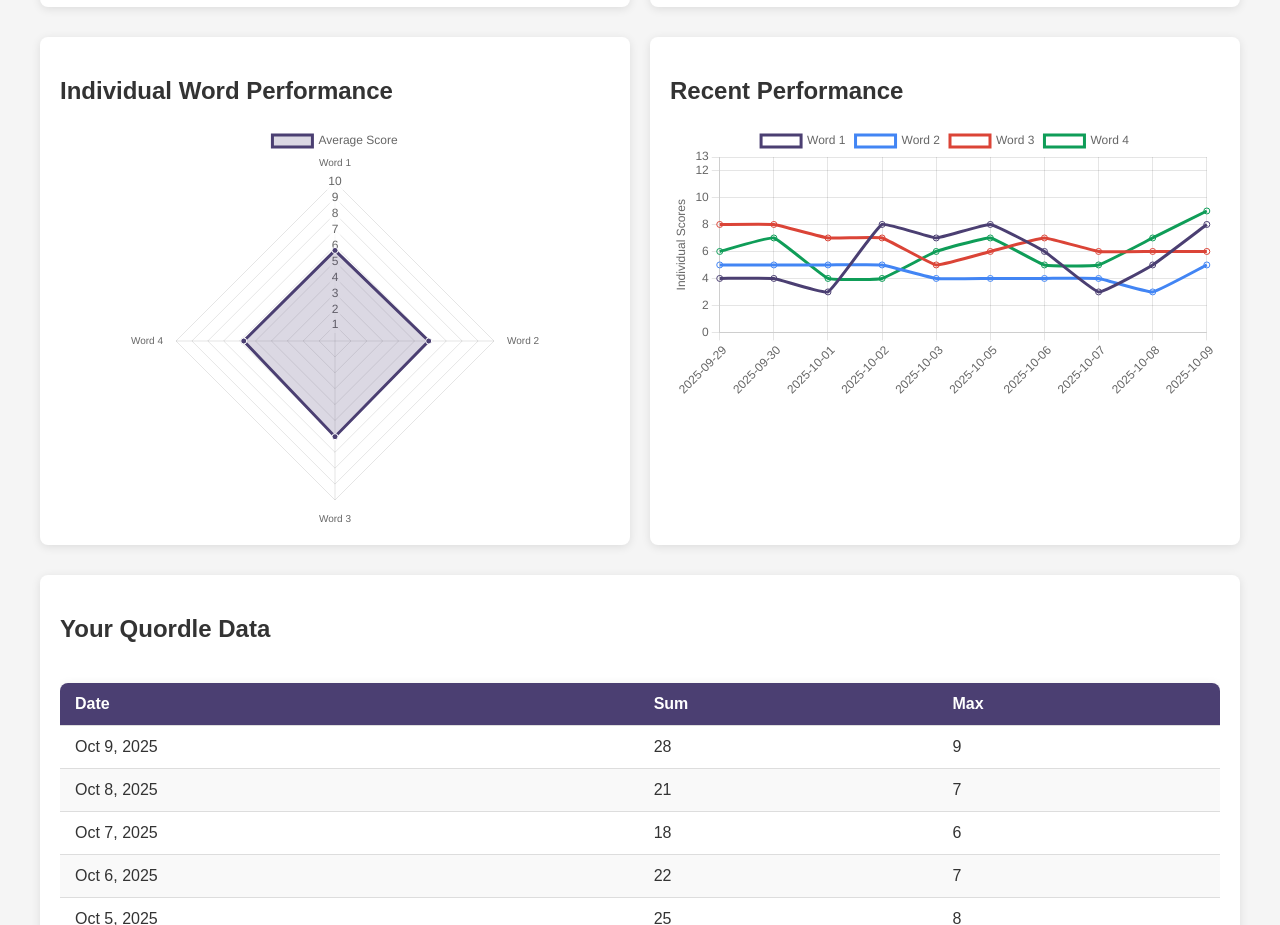
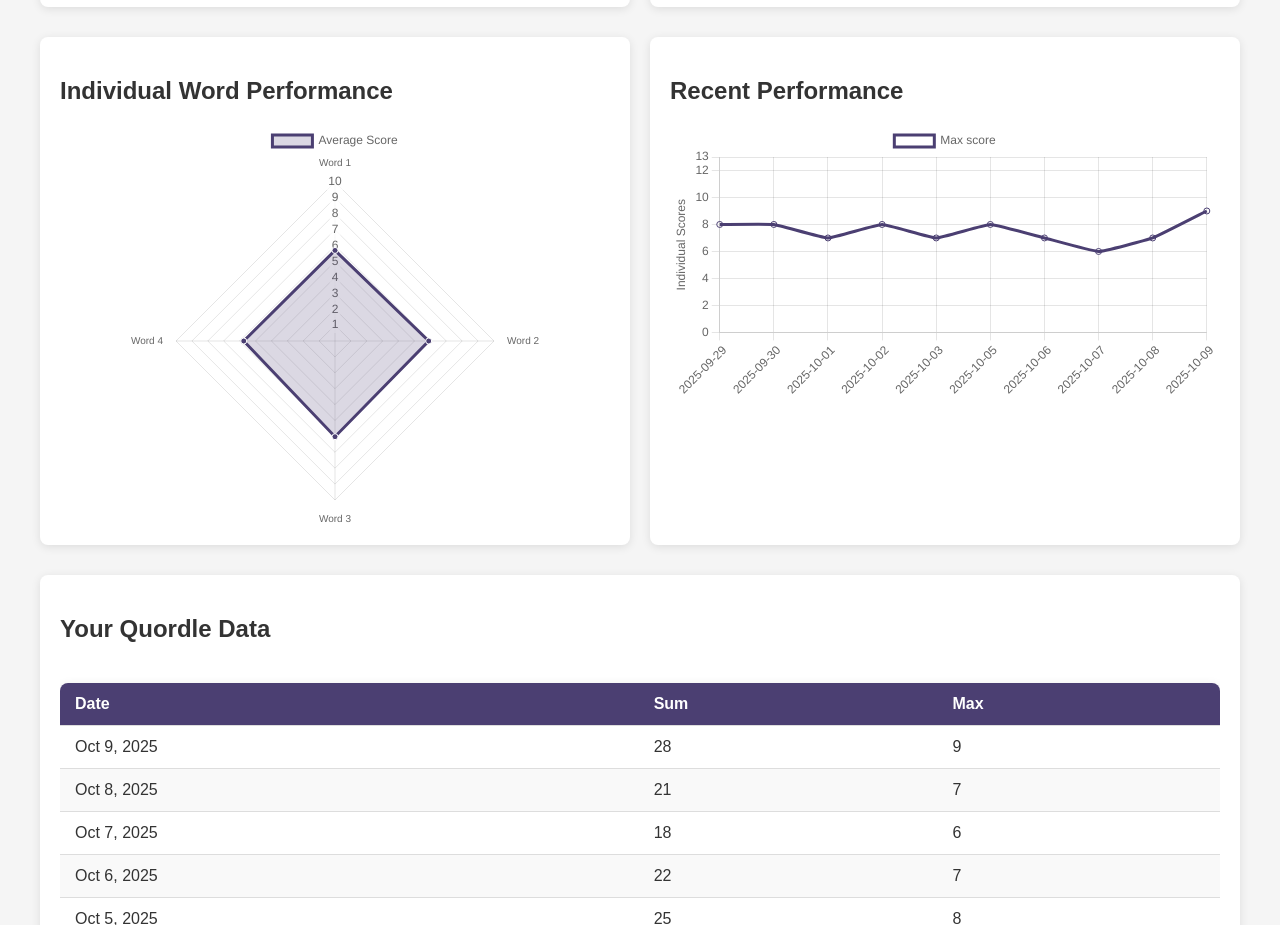
Before and after one commit to philc622/quordle-scores, a plain HTML site: page docs/index.html in a window 1280 px wide. Shown: the part 940-1865 px from the top of the page. Drawn offline with nearby package versions, Linux system fonts and the light colour scheme; files whose address does not match are found by name.

Commit message:
Show recent scores

```diff
--- a/docs/index.html
+++ b/docs/index.html
@@ -717,7 +717,7 @@
             const recentData = [...allData].slice(-10);
             const dates = recentData.map(row => row.Date);
 
-            const dataset1 = recentData.map(row => row["Score 1"]);
+            const dataset1 = recentData.map(row => row["Max"]);
             const dataset2 = recentData.map(row => row["Score 2"]);
             const dataset3 = recentData.map(row => row["Score 3"]);
             const dataset4 = recentData.map(row => row["Score 4"]);
@@ -734,30 +734,9 @@
                     labels: dates,
                     datasets: [
                         {
-                            label: 'Word 1',
+                            label: 'Max score',
                             data: dataset1,
                             borderColor: 'rgba(75, 63, 114, 1)',
-                            backgroundColor: 'transparent',
-                            tension: 0.1
-                        },
-                        {
-                            label: 'Word 2',
-                            data: dataset2,
-                            borderColor: 'rgba(66, 133, 244, 1)',
-                            backgroundColor: 'transparent',
-                            tension: 0.1
-                        },
-                        {
-                            label: 'Word 3',
-                            data: dataset3,
-                            borderColor: 'rgba(219, 68, 55, 1)',
-                            backgroundColor: 'transparent',
-                            tension: 0.1
-                        },
-                        {
-                            label: 'Word 4',
-                            data: dataset4,
-                            borderColor: 'rgba(15, 157, 88, 1)',
                             backgroundColor: 'transparent',
                             tension: 0.1
                         }
```
